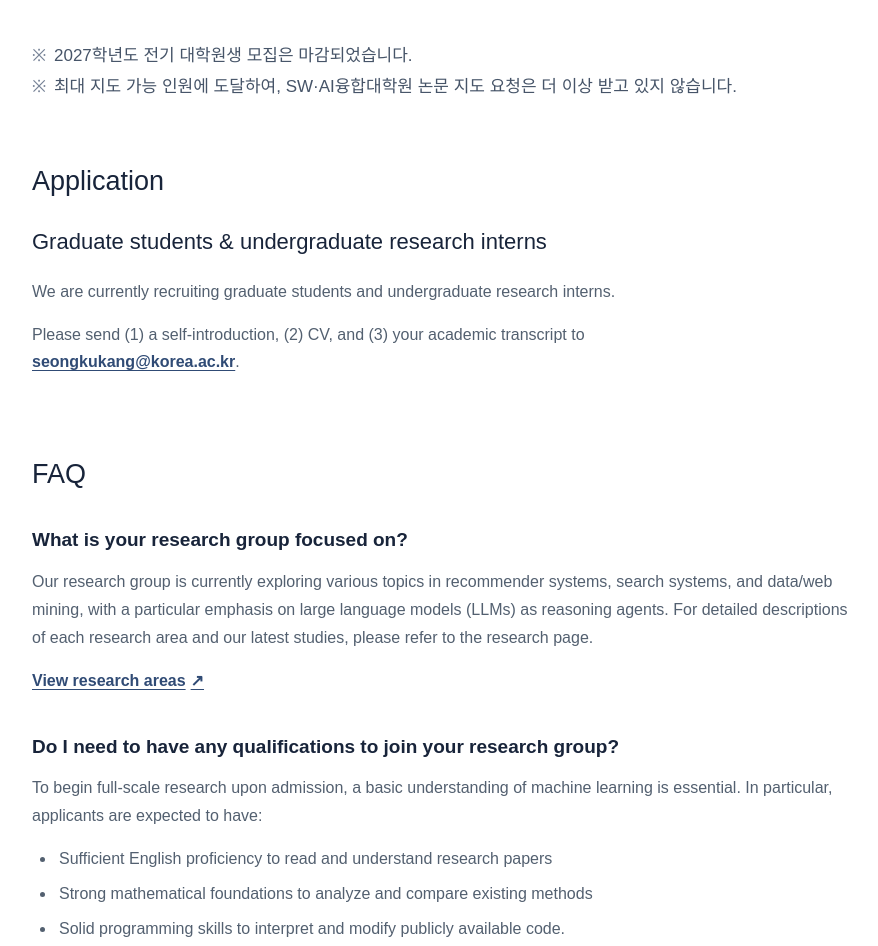
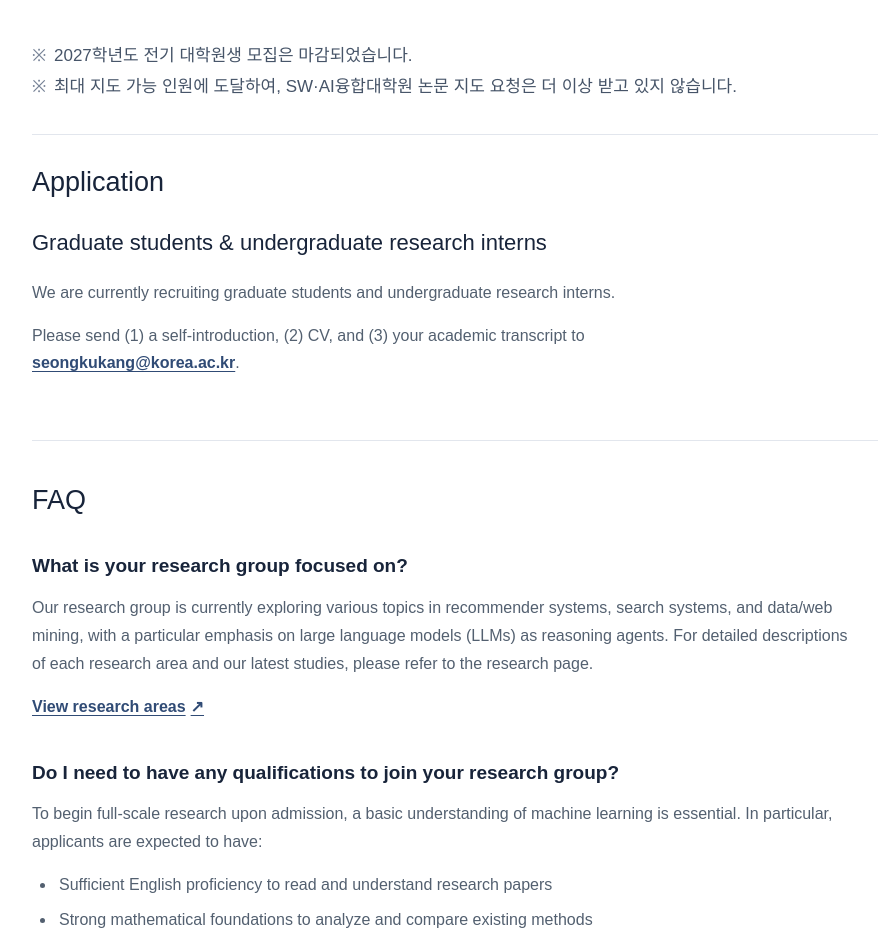
Before and after one commit to idealab-ku/idealab-website, a Next.js app: page /join in a window 1280 px wide. Shown: the part 224-1170 px from the top of the page, without its empty margins (64-942 px from the left). Built offline with nearby package versions, Linux system fonts and the light colour scheme.

Commit message:
Add section dividers to Join us

```diff
--- a/app/globals.css
+++ b/app/globals.css
@@ -247,14 +247,14 @@ nav a:hover{color:var(--teal-dark);border-color:var(--teal)}
 .admission-status p{margin:0;color:#465468;font-size:17px;line-height:1.6;font-weight:500}
 .admission-status p span{margin-right:3px;color:#758195}
 .admission-status p+p{margin-top:3px}
-.application-section{padding:30px 0 54px}
+.application-section{padding:30px 0 54px;border-top:1px solid var(--line)}
 .application-section>h2{font-size:27px;line-height:1.3;margin:0 0 28px}
 .application-content{max-width:820px}
 .application-content h3{font-size:22px;line-height:1.4;margin:0 0 20px}
 .application-content p{max-width:720px;font-size:16px;line-height:1.7;color:#536070;margin:0 0 10px}
 .application-content .application-instructions{margin-top:16px}
 .application-instructions a{color:var(--teal-dark);font-weight:700;text-decoration:underline;text-underline-offset:3px}
-.faq{padding:18px 0 76px}
+.faq{padding:42px 0 76px;border-top:1px solid var(--line)}
 .faq>h2{font-size:27px;line-height:1.3;margin:0 0 34px}
 .faq-list{max-width:900px}
 .faq-item{margin:0 0 38px}
```
